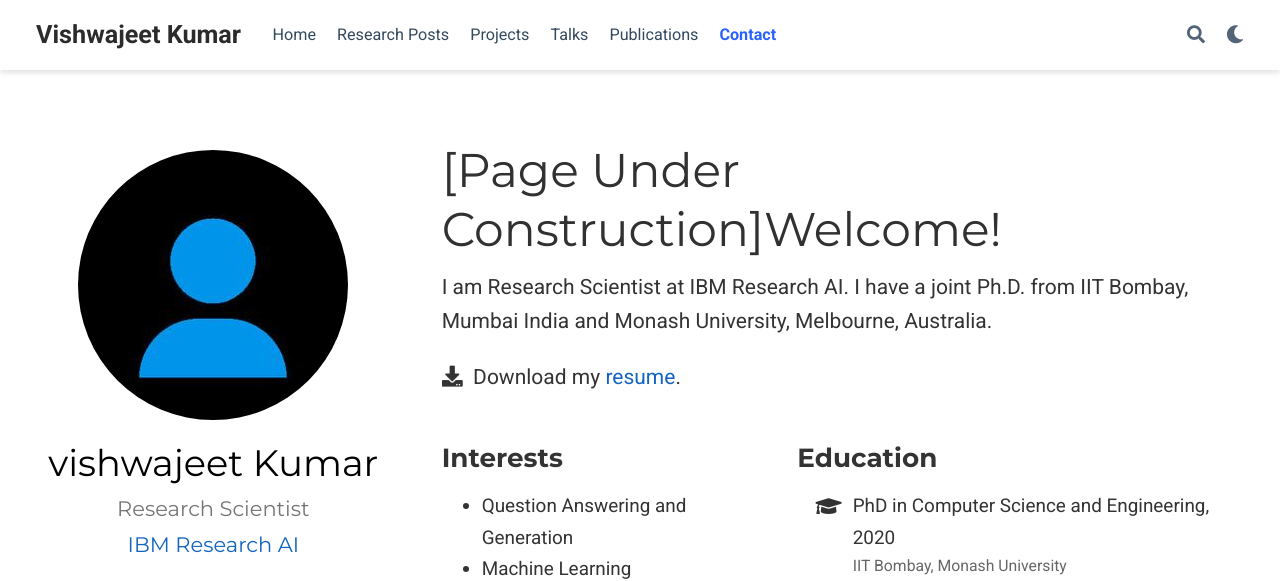
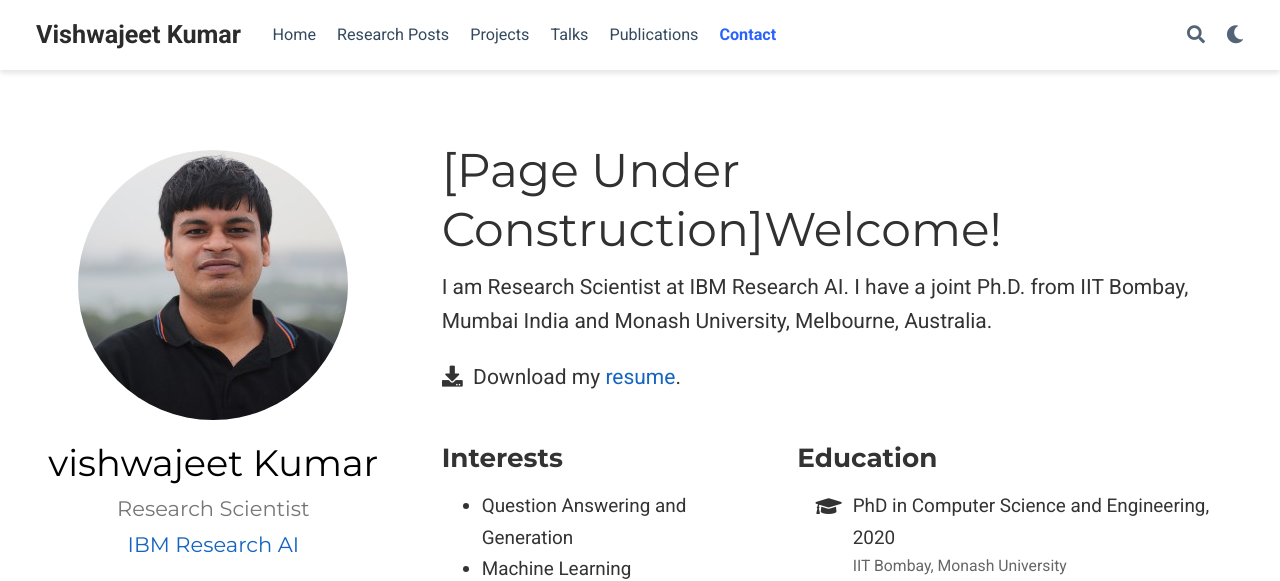
Before and after one commit to vishwajeetkumar93/vishwajeetkumar93.github.io, a plain HTML site: page index.html in a window 1280 px wide. Shown: the top 581 px of the page. Drawn offline with nearby package versions, Linux system fonts and the light colour scheme; some icons are missing.

Commit message:
added my photo

```diff
--- a/index.html
+++ b/index.html
@@ -132,7 +132,7 @@
             <div class="container">
                 <div class="row">
                     <div class="col-12 col-lg-4">
-                        <div id="profile"> <img class="avatar avatar-circle" src="/authors/admin/avatar_hu52a603635ecebd45650b162dadabb4e5_12861_270x270_fill_q75_lanczos_center.jpg" alt="Nelson Bighetti">
+                        <div id="profile"> <img class="avatar avatar-circle" src="/authors/admin/vish_photo.jpg" alt="Vishwajeet Kumar">
                             <div class="portrait-title">
                                 <h2>vishwajeet Kumar</h2>
                                 <h3>Research Scientist</h3>
```
Also changed, not shown: authors/admin/vish_photo.jpg (added), 2 other files.
